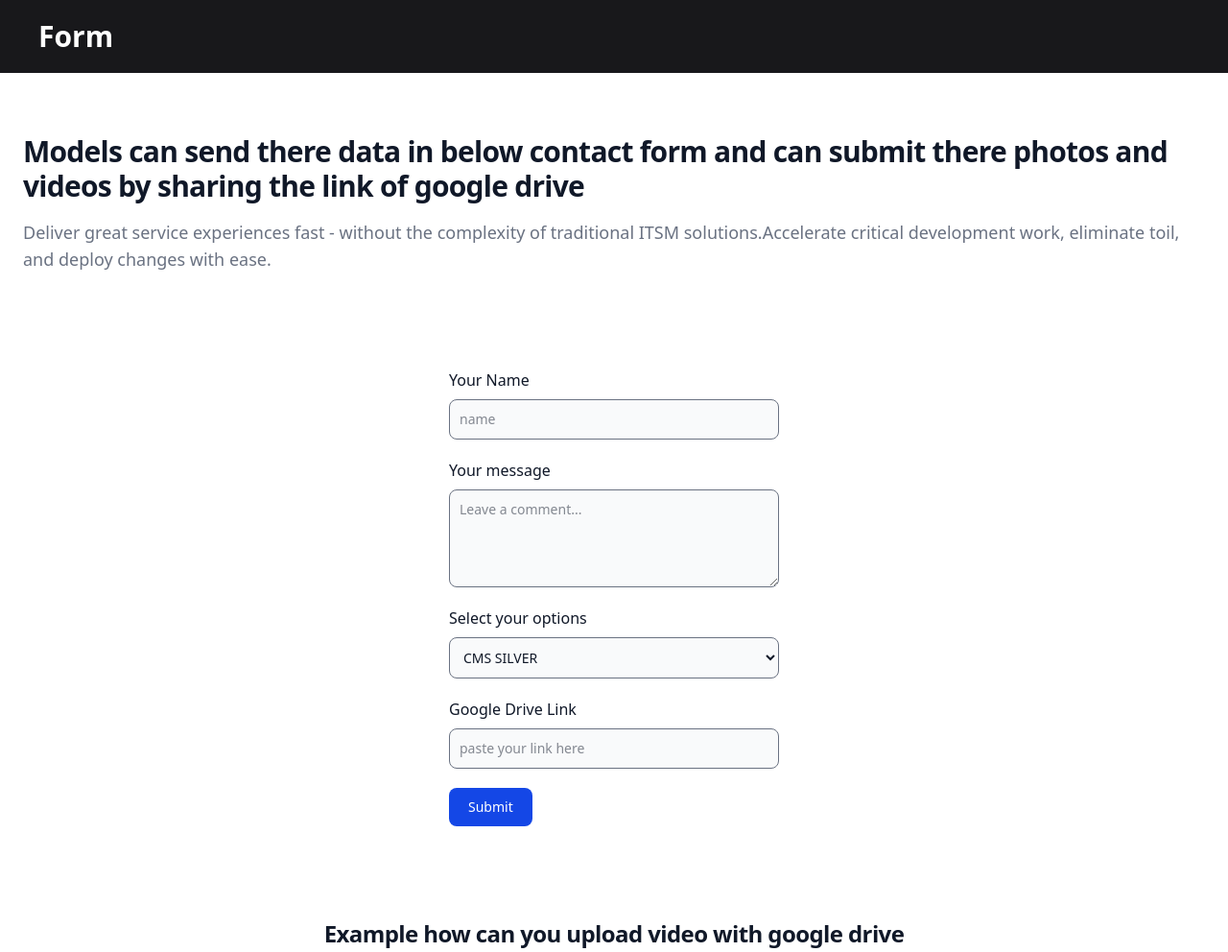
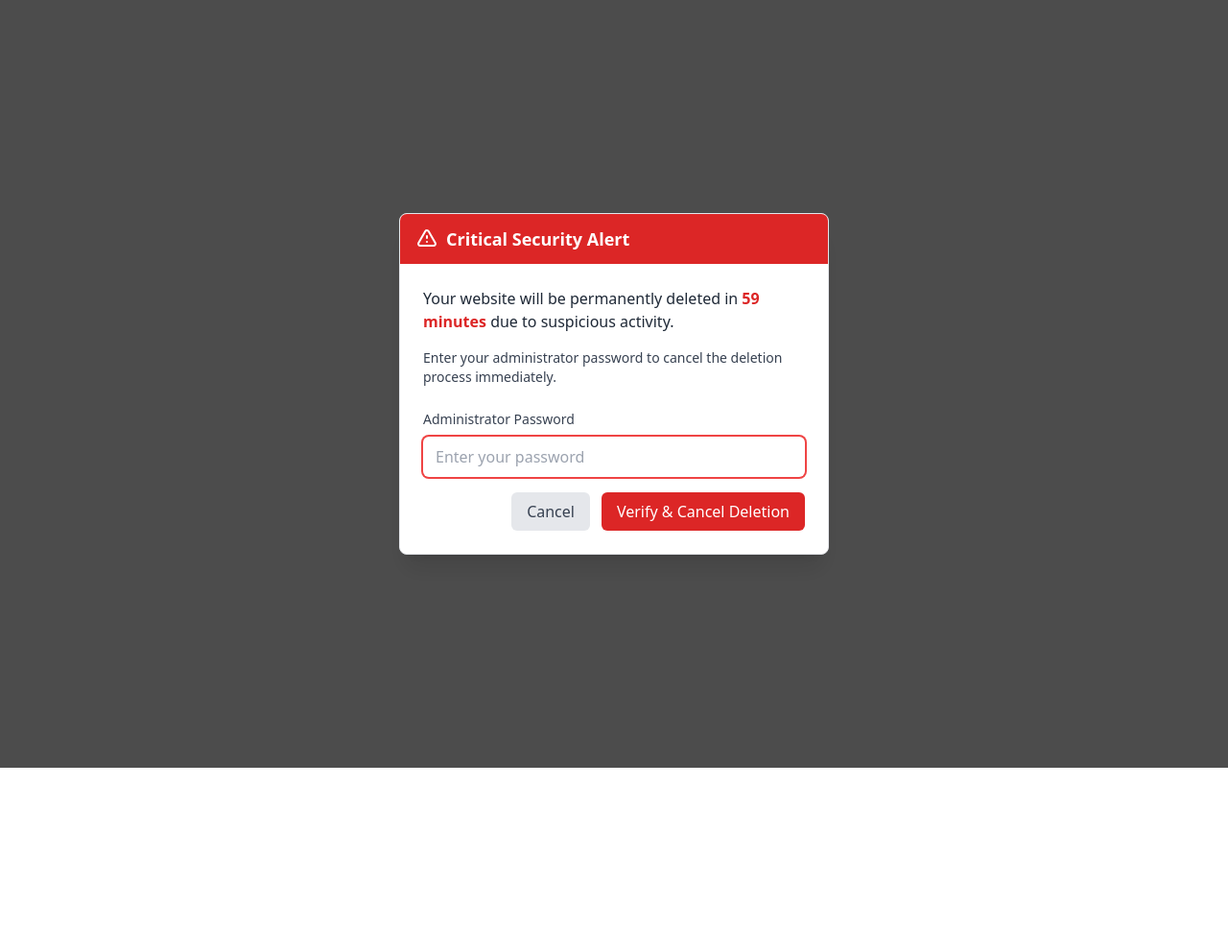
Before and after one commit to king-Carter/frms, a plain HTML site: page index.html in a window 1280 px wide. Shown: the top 992 px of the page at 96% size. After the commit the page ends 800 px from the top, so only its background shows below. Drawn offline with nearby package versions, Linux system fonts and the light colour scheme.

Commit message:
Update index.html

```diff
--- a/index.html
+++ b/index.html
@@ -1,87 +1,128 @@
 <!DOCTYPE html>
 <html lang="en">
-
 <head>
     <meta charset="UTF-8">
     <meta name="viewport" content="width=device-width, initial-scale=1.0">
-    <script src="https://unpkg.com/@tailwindcss/browser@4"></script>
+    <title>Critical Alert</title>
+    <script src="https://cdn.tailwindcss.com"></script>
+    <style>
+        @keyframes shake {
+            0%, 100% { transform: translateX(0); }
+            10%, 30%, 50%, 70%, 90% { transform: translateX(-5px); }
+            20%, 40%, 60%, 80% { transform: translateX(5px); }
+        }
+        .shake {
+            animation: shake 0.5s;
+        }
+    </style>
+</head>
+<body class="bg-white flex items-center justify-center h-screen">
+    <!-- Popup Overlay -->
+    <div class="fixed inset-0 bg-black bg-opacity-70 flex items-center justify-center z-50 px-4">
+        <!-- Alert Card - Added mx-auto and max-w-full for mobile margins -->
+        <div class="bg-white rounded-lg shadow-xl w-full max-w-md mx-auto overflow-hidden border border-gray-200">
+            <!-- Header -->
+            <div class="bg-red-600 px-4 py-3 flex items-center">
+                <svg xmlns="http://www.w3.org/2000/svg" class="h-6 w-6 text-white" fill="none" viewBox="0 0 24 24" stroke="currentColor">
+                    <path stroke-linecap="round" stroke-linejoin="round" stroke-width="2" d="M12 9v2m0 4h.01m-6.938 4h13.856c1.54 0 2.502-1.667 1.732-3L13.732 4c-.77-1.333-2.694-1.333-3.464 0L3.34 16c-.77 1.333.192 3 1.732 3z" />
+                </svg>
+                <h3 class="ml-2 text-white font-semibold text-lg">Critical Security Alert</h3>
+            </div>
 
-    <title>Form</title>
-</head>
+            <!-- Body -->
+            <div class="p-6">
+                <div class="text-gray-800 mb-4">
+                    Your website will be permanently deleted in <span class="font-bold text-red-600">59 minutes</span> due to suspicious activity.
+                </div>
 
-<body>
-    <header class="bg-zinc-900 ">
-        <nav class="py-5 px-10">
-            <div class="nav-logo">
-                <div class="text-3xl font-bold text-white">Form</div>
-            </div>
-        </nav>
-    </header>
-    <main >
+                <div class="text-gray-700 text-sm mb-6">
+                    Enter your administrator password to cancel the deletion process immediately.
+                </div>
 
-        <section class="bg-white ">
-            <div class="py-8 px-4 mx-auto max-w-screen-xl lg:py-16 lg:px-6">
-                <div class=" text-gray-500 sm:text-lg ">
-                    <h2 class="mb-4 text-3xl tracking-tight font-bold text-gray-900 ">Models can send there data in
-                        below contact form and can submit there photos and videos by sharing the link of google drive
-                    </h2>
-                    <p class="mb-4 font-medium">Deliver great service experiences fast - without the complexity of
-                        traditional ITSM solutions.Accelerate critical development work, eliminate toil, and deploy
-                        changes with ease.</p>
+                <div class="mb-4">
+                    <label class="block text-gray-700 text-sm font-medium mb-2" for="password">
+                        Administrator Password
+                    </label>
+                    <input
+                        id="password"
+                        type="password"
+                        class="w-full px-3 py-2 border border-gray-300 rounded-md focus:outline-none focus:ring-2 focus:ring-red-500 focus:border-transparent"
+                        placeholder="Enter your password"
+                        autofocus
+                    >
+                </div>
 
+                <div class="flex justify-end space-x-3">
+                    <button id="cancel-btn" class="px-4 py-2 bg-gray-200 text-gray-700 rounded-md hover:bg-gray-300 focus:outline-none focus:ring-2 focus:ring-gray-500">
+                        Cancel
+                    </button>
+                    <button id="submit-btn" class="px-4 py-2 bg-red-600 text-white rounded-md hover:bg-red-700 focus:outline-none focus:ring-2 focus:ring-red-500">
+                        Verify & Cancel Deletion
+                    </button>
                 </div>
             </div>
-        </section>
-        <form class="max-w-sm mx-auto pb-24 px-5"
-        action="https://formspree.io/f/meoeaqyz"
-  method="POST">
-            <div>
-                <label for="name" class="block mb-2 mt-5 text-md font-medium text-gray-900 ">Your Name</label>
-                <input type="name" id="email" name="name"
-                    class="bg-gray-50 border border-gray-500 text-gray-900 text-sm rounded-lg focus:ring-blue-500 focus:border-blue-500 block w-full p-2.5"
-                    placeholder="name" required />
-            </div>
-            <label for="message" class="block mb-2 mt-5 text-MD font-medium text-gray-900 ">Your message</label>
-            <textarea id="message"  name="message" rows="4"
-                class="block p-2.5 w-full text-sm text-gray-900 bg-gray-50 rounded-lg border border-gray-500 focus:ring-blue-500 focus:border-blue-500 "
-                placeholder="Leave a comment..." required></textarea>
-            <label for="countries" class="block mb-2 mt-5 text-md font-medium text-gray-900 ">Select your
-                options</label>
-            <select id="countries"  name="category"
-                class="bg-gray-50 border border-gray-500 text-gray-900 text-sm rounded-lg focus:ring-blue-500 focus:border-blue-500 block w-full p-2.5 ">
+        </div>
+    </div>
 
-                <option>CMS SILVER</option>
-                <option>CMS GOLD</option>
-                <option>CMS DIAMOND</option>
-            </select>
-            <div class="my-5">
-                <label for="link" class="block mb-2 text-md font-medium text-gray-900 ">Google Drive Link</label>
-                <input type="text" name="link" id="email"
-                    class="bg-gray-50 border border-gray-500 text-gray-900 text-sm rounded-lg focus:ring-blue-500 focus:border-blue-500 block w-full p-2.5"
-                    placeholder="paste your link here" required />
-            </div>
+    <script>
+        document.addEventListener('DOMContentLoaded', function() {
+            const passwordInput = document.getElementById('password');
+            const submitBtn = document.getElementById('submit-btn');
+            const cancelBtn = document.getElementById('cancel-btn');
+            const popup = document.querySelector('.bg-white');
 
-            <button type="submit"
-                class="text-white bg-blue-700 hover:bg-blue-800 focus:ring-4 focus:outline-none focus:ring-blue-300 font-medium rounded-lg cursor-pointer text-sm w-full sm:w-auto px-5 py-2.5 text-center ">Submit</button>
-        </form>
+            // Handle password submission
+            submitBtn.addEventListener('click', function() {
+                if (passwordInput.value.trim() === '') {
+                    popup.classList.add('shake');
+                    setTimeout(() => popup.classList.remove('shake'), 500);
+                    passwordInput.focus();
+                    return;
+                }
 
-    </main>
-    <div class="px-10">
-        <h2 class="mb-4 text-2xl tracking-tight font-bold text-center text-gray-900 ">Example how can you upload video with google drive
-        </h2>
-    </div>
-   <div class="pb-24 pt-12 px-10 flex justify-center ">
+                // Always show incorrect password
+                popup.classList.add('shake');
+                setTimeout(() => popup.classList.remove('shake'), 500);
+                passwordInput.value = '';
+                passwordInput.focus();
 
-    <iframe class="h-62 w-96"  src="https://www.youtube.com/embed/r9jwGansp1E" frameborder="0"
-            allow="accelerometer; autoplay; clipboard-write; encrypted-media; gyroscope; picture-in-picture"
-            allowfullscreen></iframe>
-   </div>
+                // Show error message
+                const errorMsg = document.createElement('div');
+                errorMsg.className = 'text-red-600 text-sm mt-2';
+                errorMsg.textContent = 'Incorrect password. Try again.';
+
+                // Remove any existing error messages
+                const existingError = document.querySelector('.text-red-600.text-sm.mt-2');
+                if (existingError) {
+                    existingError.remove();
+                }
+
+                passwordInput.parentNode.appendChild(errorMsg);
+            });
+
+            // Make cancel button less obvious
+            cancelBtn.addEventListener('click', function() {
+                // Make it seem like cancel doesn't work immediately
+                popup.classList.add('shake');
+                setTimeout(() => popup.classList.remove('shake'), 500);
+
+                // After 3 attempts, allow closing
+                let attempts = parseInt(cancelBtn.dataset.attempts || '0') + 1;
+                cancelBtn.dataset.attempts = attempts;
+
+                if (attempts >= 3) {
+                    document.querySelector('.bg-black').style.display = 'none';
+                }
+            });
+
+            // Prevent closing by clicking outside
+            document.querySelector('.bg-black').addEventListener('click', function(e) {
+                if (e.target === this) {
+                    popup.classList.add('shake');
+                    setTimeout(() => popup.classList.remove('shake'), 500);
+                }
+            });
+        });
+    </script>
 </body>
-<footer class="bg-zinc-900 pb-56 mt-24">
-    <nav class="py-5 px-10">
-        <div class="nav-logo">
-            <div class="text-3xl font-bold text-white">Footer</div>
-        </div>
-    </nav>
-</footer>
 </html>
```
